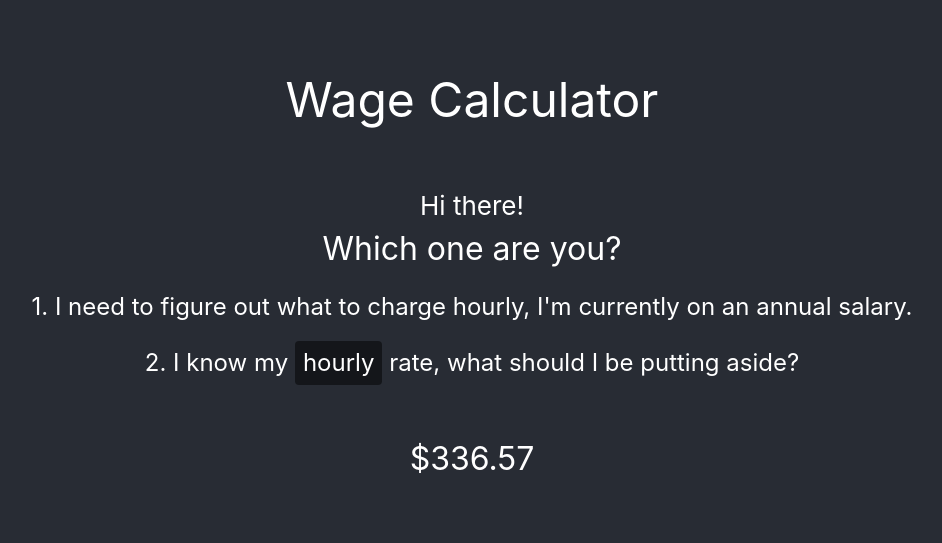
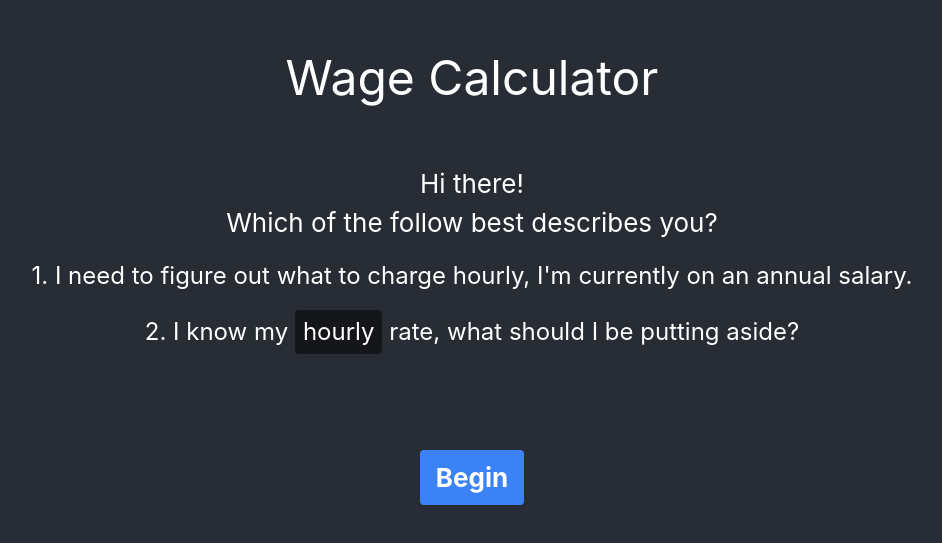
Before and after one commit to martinwheeler/wage-calculator, a React (Create React App) app: page / in a window 1280 px wide. Shown: the part 127-670 px from the top of the page, without its empty margins (168-1110 px from the left). Built offline with nearby package versions, Linux system fonts and the light colour scheme.

Commit message:
feat: change typing to have delay

```diff
--- a/src/App.tsx
+++ b/src/App.tsx
@@ -1,8 +1,12 @@
 import "./App.css";
 import Select from "./Select";
-import { calculatePay } from "./utils";
-import FinanceDataInput from "./Components/FinanceDataInput/FinanaceDataInput";
 import TypingEffect, { TypingEffectProvider } from "./Components/TypingEffect";
+
+const Button = ({ children }: { children: React.ReactNode }) => (
+  <button className="bg-blue-500 hover:bg-blue-700 text-white font-bold py-0.5 px-1 rounded">
+    {children}
+  </button>
+);
 
 function App() {
   return (
@@ -10,10 +14,11 @@ function App() {
       <div className="App">
         <div className="title">Wage Calculator</div>
         <div>
-          <TypingEffect>Hi there!</TypingEffect>
-        </div>
-        <div className="question">
-          <TypingEffect>Which one are you?</TypingEffect>
+          <TypingEffect initialDelay={500}>Hi there!</TypingEffect>
+          <br />
+          <TypingEffect initialDelay={1500}>
+            Which of the follow best describes you?
+          </TypingEffect>
         </div>
         <div className="answer">
           1. I need to figure out what to charge hourly, I'm currently on an
@@ -24,9 +29,9 @@ function App() {
           <Select items={[{ value: "hourly" }, { value: "daily" }]} /> rate,
           what should I be putting aside?
         </div>
-        <header className="total">
-          {calculatePay(750, 10, 27, 40.55).toFixed(2)}
-        </header>
+        <div className="mt-6">
+          <Button>Begin</Button>
+        </div>
       </div>
     </TypingEffectProvider>
   );
--- a/src/Components/TypingEffect.tsx
+++ b/src/Components/TypingEffect.tsx
@@ -11,6 +11,7 @@ import React, {
 interface Props {
   children: string;
   typingSpeed?: number;
+  initialDelay?: number;
 }
 
 interface TypingEffectProps {
@@ -87,7 +88,11 @@ export const TypingEffectProvider = ({
  * @param param0
  * @returns
  */
-const TypingEffect = ({ children, typingSpeed = 60 }: Props) => {
+const TypingEffect = ({
+  children,
+  typingSpeed = 60,
+  initialDelay = 5250,
+}: Props) => {
   const [typedText, setTypedText] = useState("");
   const [i, setI] = useState(0);
   const mounted = useRef(false);
@@ -102,23 +107,29 @@ const TypingEffect = ({ children, typingSpeed = 60 }: Props) => {
       Number(typingEffects?.findIndex((t) => t?.text === children)) > -1;
 
     if (mounted.current && !hasBeenAdded) {
-      dispatch &&
-        dispatch({
-          type: "ADD",
-          payload: {
-            text: children,
-            typingSpeed,
-          },
-        });
+      setTimeout(() => {
+        // dispatch &&
+        //   dispatch({
+        //     type: "ADD",
+        //     payload: {
+        //       text: children,
+        //       typingSpeed,
+        //     },
+        //   });
+      }, initialDelay);
     }
   }, [children, typingSpeed, dispatch]);
 
   useLayoutEffect(() => {
-    if (mounted.current) {
-      setTypedText((t) => t + children.charAt(i));
+    if (mounted.current && i >= 1) {
+      setTypedText((t) => t + children.charAt(i - 1));
     }
 
-    if (i < children.length) {
+    if (i === 0) {
+      setTimeout(() => {
+        setI(i + 1);
+      }, initialDelay);
+    } else if (i < children.length) {
       setTimeout(() => {
         setI(i + 1);
       }, typingSpeed);
@@ -134,9 +145,9 @@ const TypingEffect = ({ children, typingSpeed = 60 }: Props) => {
   }, [i, typingSpeed, children, dispatch]);
 
   return (
-    <div className="typing-effect">
-      <p className="text">{typedText}</p>
-      <span className="cursor"></span>
+    <div className="typing-effect inline">
+      <p className="text inline">{typedText}</p>
+      <span className="cursor inline"></span>
     </div>
   );
 };
```
